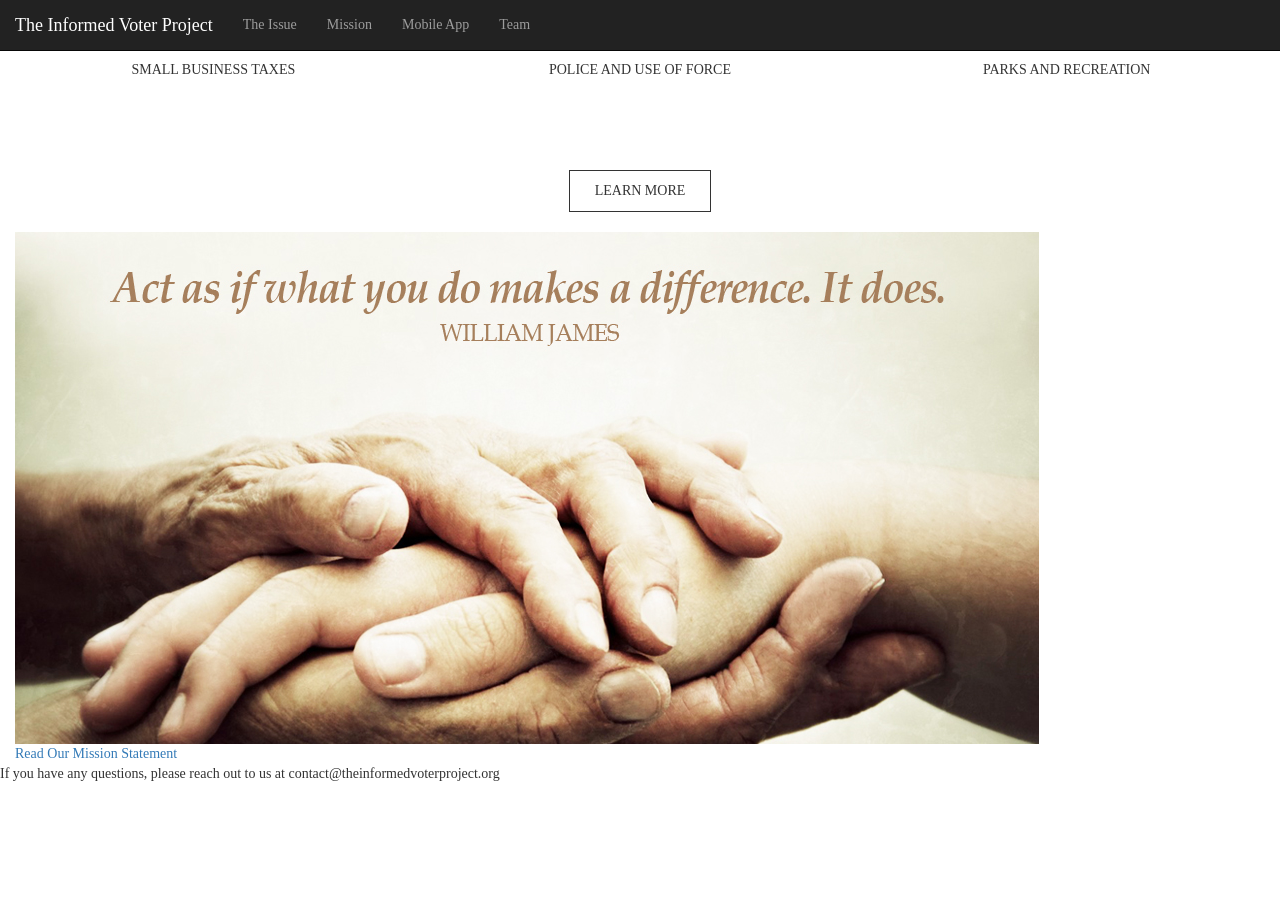
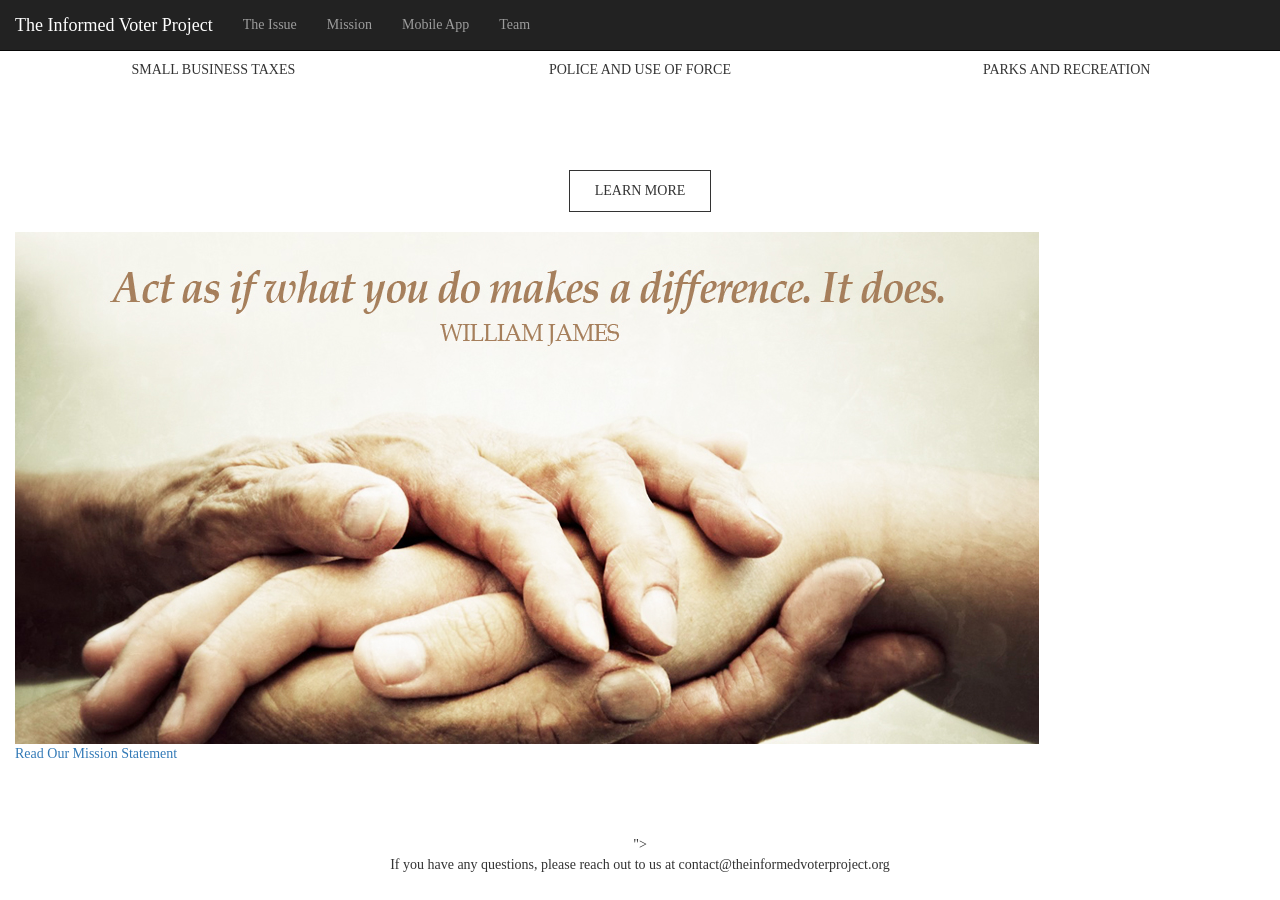
Before and after one commit to The-Informed-Voter-Project/website.github.io, a Jekyll site: the page built from index.html, in a window 1280 px wide and 900 px high, scrolled down 780 px. Built offline with Jekyll 4.4.1, drawn with Linux system fonts in a browser that asks for light colours; before the commit the page ends 1564 px from its top, so only the background shows below that; grey boxes are pictures that could not be loaded.

Commit message:
Update footer.html

```diff
--- a/_includes/footer.html
+++ b/_includes/footer.html
@@ -10,14 +10,15 @@
 <style>
     .footer {
     background-color: white;
+    text-align: center;
     margin-top: 4em;
     padding: 15px;
     }
 </style>
 </head>
 <body>
-<footer>
-  <p> If you have any questions, please reach out to us at contact@theinformedvoterproject.org </p>
-</footer>
+    <div class="container-fluid footer">">
+        <p> If you have any questions, please reach out to us at contact@theinformedvoterproject.org </p>
+    </div>
 </body>
 </html>
```
